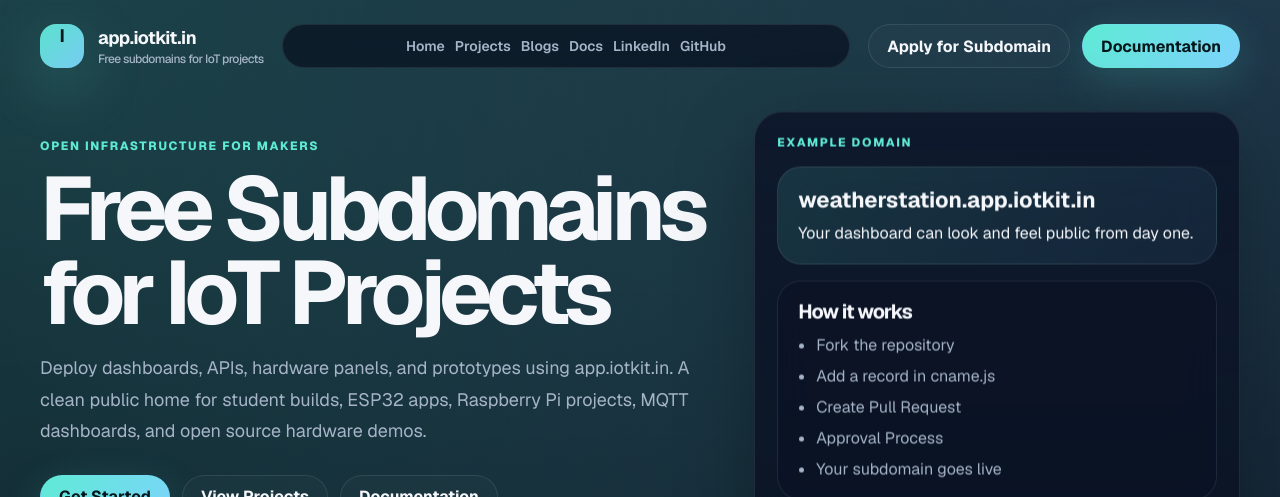
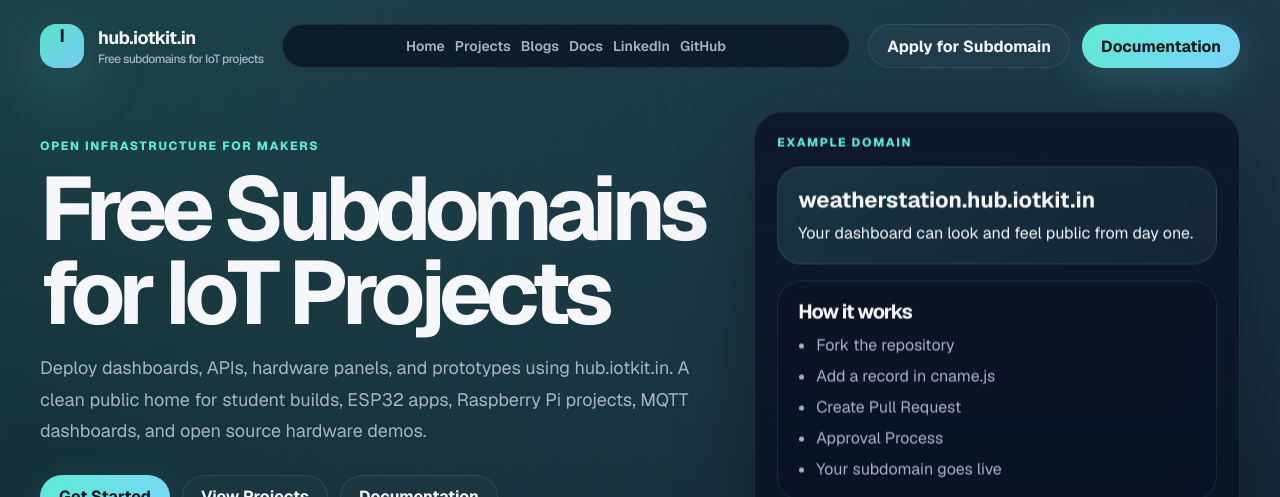
Before and after one commit to iotkit-in/hub.iotkit.in, a Next.js app: page / in a window 1280 px wide. Shown: the top 497 px of the page. Built offline with nearby package versions, Linux system fonts and the light colour scheme.

Commit message:
chore: rename branding to hub.iotkit.in (update site copy, metadata, README, cname example)

```diff
--- a/app/blogs/page.js
+++ b/app/blogs/page.js
@@ -5,7 +5,7 @@
 import { blogSubmissionFields } from "../forms";
 
 export const metadata = {
-  title: "Blogs | app.iotkit.in",
+  title: "Blogs | hub.iotkit.in",
   description: "Latest IoT guides, tutorials, and practical maker-focused blog layouts.",
 };
 
--- a/app/community/page.js
+++ b/app/community/page.js
@@ -3,7 +3,7 @@
 import { badges, platformStats, whyWeStarted } from "../site-content";
 
 export const metadata = {
-  title: "Community | app.iotkit.in",
+  title: "Community | hub.iotkit.in",
   description: "Community stats, mission, and recognition for open source IoT builders.",
 };
 
--- a/app/components/MarketingShell.js
+++ b/app/components/MarketingShell.js
@@ -17,7 +17,7 @@
         <Link className={styles.brand} href="/">
           <span className={styles.brandMark}>I</span>
           <span>
-            app.iotkit.in
+            hub.iotkit.in
             <small>Free subdomains for IoT projects</small>
           </span>
         </Link>
@@ -49,8 +49,8 @@
       <main className={styles.main}>{children}</main>
 
       <footer className={styles.footer}>
-        <div>
-          <div className={styles.footerBrand}>app.iotkit.in</div>
+          <div>
+          <div className={styles.footerBrand}>hub.iotkit.in</div>
           <p>Free subdomains for IoT dashboards, APIs, ESP32 apps, Raspberry Pi projects, and open source maker builds.</p>
         </div>
 
--- a/app/contact/page.js
+++ b/app/contact/page.js
@@ -3,7 +3,7 @@
 import { domainRequestFields } from "../forms";
 
 export const metadata = {
-  title: "Contact | app.iotkit.in",
+  title: "Contact | hub.iotkit.in",
   description: "Contact form for subdomain requests, support, and partnership inquiries.",
 };
 
--- a/app/docs/page.js
+++ b/app/docs/page.js
@@ -3,8 +3,8 @@
 import { howItWorks, starterTemplates } from "../site-content";
 
 export const metadata = {
-  title: "Docs | app.iotkit.in",
-  description: "Documentation layout for the app.iotkit.in subdomain workflow and starter templates.",
+  title: "Docs | hub.iotkit.in",
+  description: "Documentation layout for the hub.iotkit.in subdomain workflow and starter templates.",
 };
 
 export default function DocsPage() {
--- a/app/layout.js
+++ b/app/layout.js
@@ -12,7 +12,7 @@
 });
 
 export const metadata = {
-  title: "app.iotkit.in | Free Subdomains for IoT Projects",
+  title: "hub.iotkit.in | Free Subdomains for IoT Projects",
   description: "Free subdomains for IoT dashboards, hardware panels, prototypes, and maker projects powered by IoTKit.",
 };
 
--- a/app/page.js
+++ b/app/page.js
@@ -52,7 +52,7 @@
           <div className={styles.eyebrow}>Open infrastructure for makers</div>
           <h1>Free Subdomains for IoT Projects</h1>
           <p>
-            Deploy dashboards, APIs, hardware panels, and prototypes using app.iotkit.in.
+            Deploy dashboards, APIs, hardware panels, and prototypes using hub.iotkit.in.
             A clean public home for student builds, ESP32 apps, Raspberry Pi projects, MQTT dashboards,
             and open source hardware demos.
           </p>
@@ -91,7 +91,7 @@
         <aside className={`${styles.heroPanel} ${styles.floaty}`}>
           <div className={styles.panelTitle}>Example domain</div>
           <div className={styles.panelCardAccent}>
-            <strong>weatherstation.app.iotkit.in</strong>
+            <strong>weatherstation.hub.iotkit.in</strong>
             <p>Your dashboard can look and feel public from day one.</p>
           </div>
 
@@ -185,7 +185,7 @@
           <span>Why We Started</span>
           <h2>Supporting open-source IoT builders with free infrastructure and public reach.</h2>
           <p>
-            app.iotkit.in exists for students, startups, robotics clubs, makerspaces, and teams
+            hub.iotkit.in exists for students, startups, robotics clubs, makerspaces, and teams
             that need a trustworthy home for public IoT projects without the overhead of managing everything alone.
           </p>
         </div>
--- a/app/privacy/page.js
+++ b/app/privacy/page.js
@@ -2,8 +2,8 @@
 import styles from "../page.module.css";
 
 export const metadata = {
-  title: "Privacy Policy | app.iotkit.in",
-  description: "Privacy policy for app.iotkit.in and the open source IoT subdomain platform.",
+  title: "Privacy Policy | hub.iotkit.in",
+  description: "Privacy policy for hub.iotkit.in and the open source IoT subdomain platform.",
 };
 
 export default function PrivacyPage() {
--- a/app/projects/page.js
+++ b/app/projects/page.js
@@ -5,7 +5,7 @@
 import { projectSubmissionFields } from "../forms";
 
 export const metadata = {
-  title: "Projects | app.iotkit.in",
+  title: "Projects | hub.iotkit.in",
   description: "Featured IoT projects and a future-ready layout for API or database powered listings.",
 };
 
--- a/app/terms/page.js
+++ b/app/terms/page.js
@@ -2,8 +2,8 @@
 import styles from "../page.module.css";
 
 export const metadata = {
-  title: "Terms & Conditions | app.iotkit.in",
-  description: "Terms and conditions for using app.iotkit.in and its free subdomain workflow.",
+  title: "Terms & Conditions | hub.iotkit.in",
+  description: "Terms and conditions for using hub.iotkit.in and its free subdomain workflow.",
 };
 
 export default function TermsPage() {
--- a/cname.json
+++ b/cname.json
@@ -3,6 +3,6 @@
 		"subdomain": "weatherstation",
 		"type": "CNAME",
 		"value": "my-project.vercel.app",
-		"domain":"weatherstation.app.iotkit.in"
+		"domain":"weatherstation.hub.iotkit.in"
 	}
 ]
```
Also changed, not shown: 1 other file (tests, documents, lock files or other folders).
